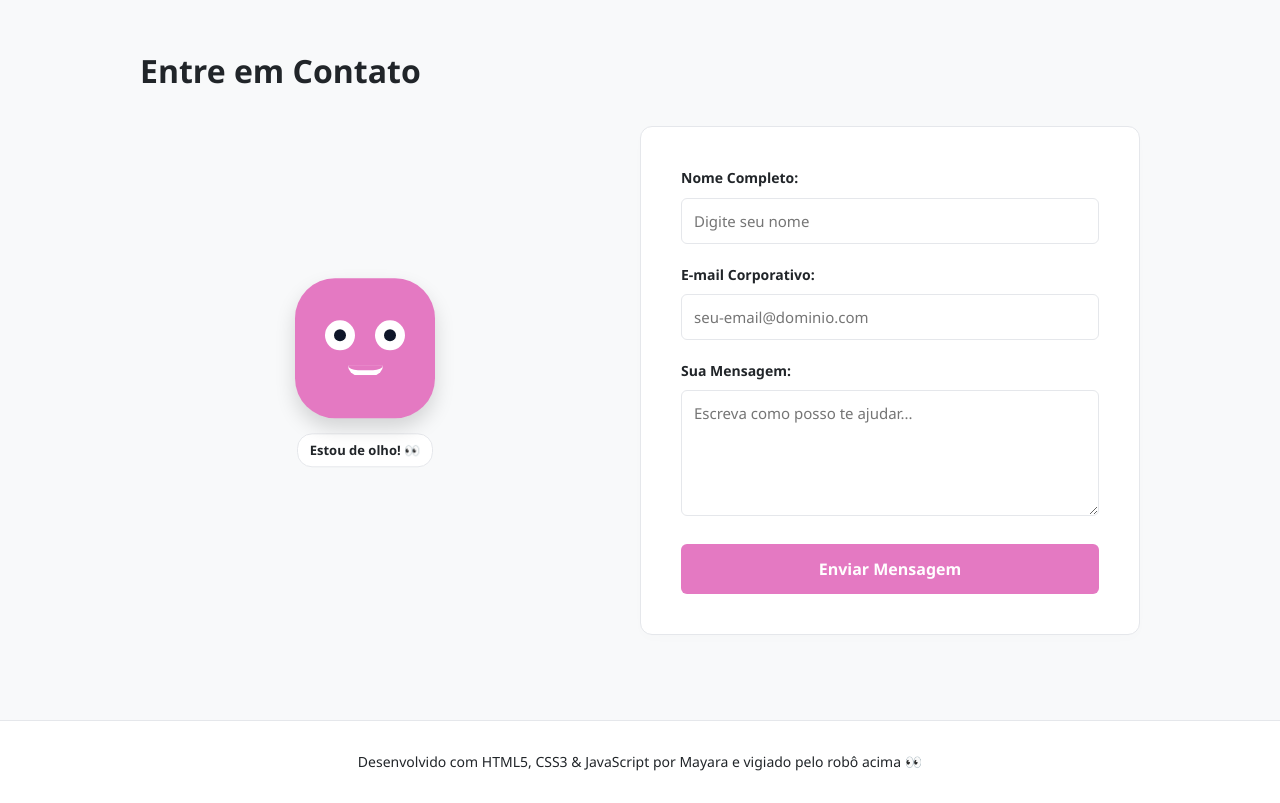
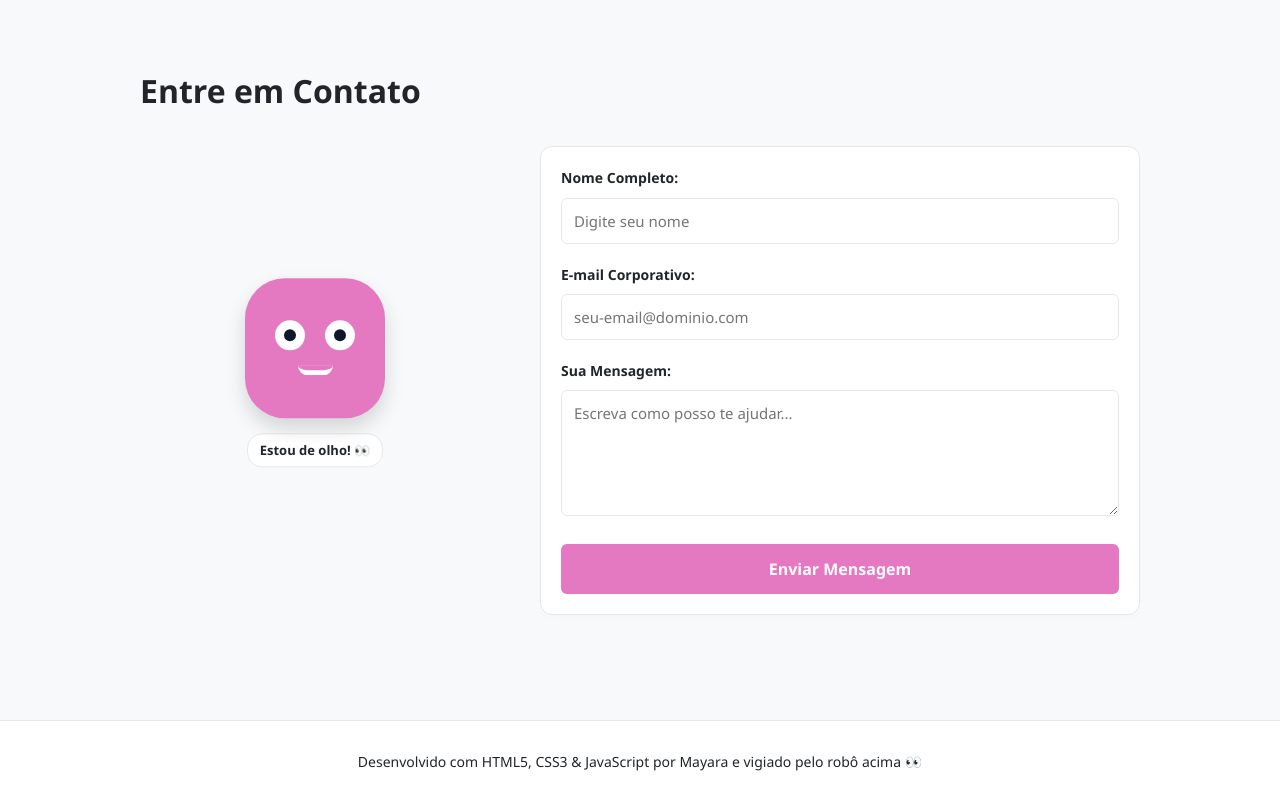
Before and after one commit to maysilvalps/portfolio-mayara-uninter, a plain HTML site: page index.html in a window 1280 px wide. Shown: the part 2480-3283 px from the top of the page. Drawn offline with Linux system fonts and the light colour scheme.

Commit message:
Layout CSS (Web) corrigido

```diff
--- a/style.css
+++ b/style.css
@@ -401,7 +401,7 @@ footer {
 
     h1 { font-size: 32px; }
 
-    .section { padding-top: 160px; } /* Ajuste de espaçamento para telas menores */
+    .section { padding-top: 175px; } /* Ajuste de espaçamento para telas menores */
 
     .sobre-container {
         flex-direction: column; /* Empilha a foto em cima do texto no mobile */
@@ -423,3 +423,7 @@ footer {
         gap: 40px;
     }
 }
+form {
+        width: 100%;   /* Faz a caixa ocupar toda a largura disponível no celular */
+        padding: 20px; /* Diminui o espaçamento interno para o texto não ficar apertado */
+    }
```
